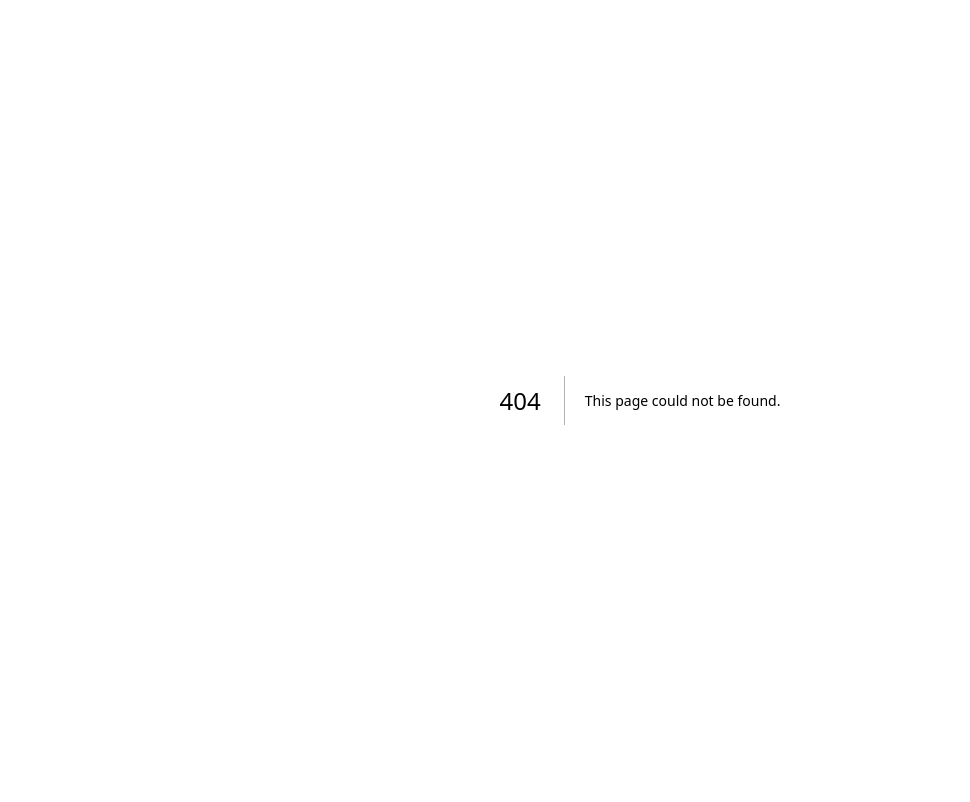
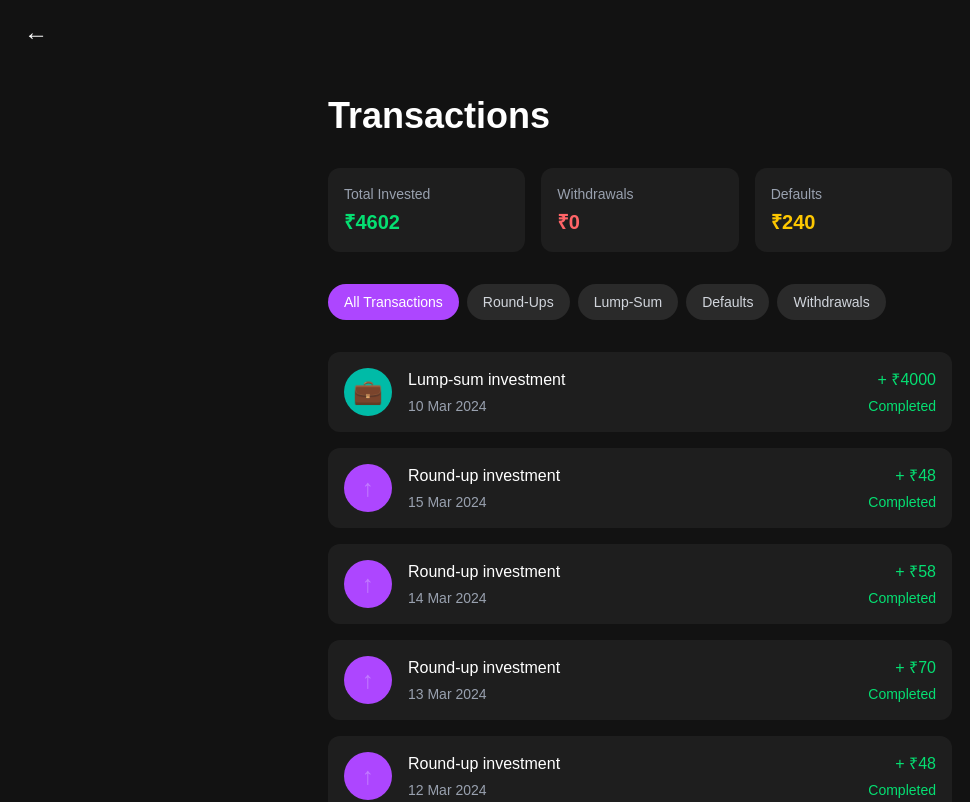
Before and after one commit to raghuramalur/investapp-master, a Next.js app: page /transactions in a window 1280 px wide. Before the commit this address had no page. Shown: the top 802 px of the page, without its empty margins (0-970 px from the left). Built offline with nearby package versions, Linux system fonts and the light colour scheme.

Commit message:
commit 18

```diff
--- a/src/app/dashboard/page.js
+++ b/src/app/dashboard/page.js
@@ -35,6 +35,15 @@ export default function Dashboard() {
         setShowMenu(false);
         router.push('/withdraw');
       }
+    },
+    {
+      icon: '📊',
+      label: 'Transactions',
+      onClick: () => {
+        setShowMenu(false);
+        router.push('/transactions');
+      },
+      subtext: 'View your investment history'
     },
     {
       icon: '👥',
--- /dev/null
+++ b/src/app/transactions/page.js
@@ -0,0 +1,262 @@
+"use client";
+import { useState, useEffect } from 'react';
+import { useRouter } from 'next/navigation';
+
+export default function Transactions() {
+  const [transactions, setTransactions] = useState([]);
+  const [filter, setFilter] = useState('all');
+  const router = useRouter();
+
+  useEffect(() => {
+    // Mock data matching dashboard statistics
+    const mockTransactions = [
+      // Lump sum investment - ₹4,000
+      {
+        id: 1,
+        type: 'lump-sum',
+        amount: 4000,
+        date: '2024-03-10',
+        status: 'completed',
+        description: 'Lump-sum investment'
+      },
+      // Round-ups - Total ₹8,450 from 156 spends
+      ...[...Array(5)].map((_, index) => ({
+        id: 100 + index,
+        type: 'round-up',
+        amount: 45 + Math.floor(Math.random() * 30), // Random amounts between 45-75
+        date: '2024-03-' + (15 - index),
+        status: 'completed',
+        description: 'Round-up investment'
+      })),
+      // Default Payments - ₹240 from 3 transactions
+      {
+        id: 2,
+        type: 'default',
+        amount: 80,
+        date: '2024-03-08',
+        status: 'pending',
+        description: 'Default payment'
+      },
+      {
+        id: 3,
+        type: 'default',
+        amount: 80,
+        date: '2024-03-07',
+        status: 'pending',
+        description: 'Default payment'
+      },
+      {
+        id: 4,
+        type: 'default',
+        amount: 80,
+        date: '2024-03-06',
+        status: 'pending',
+        description: 'Default payment'
+      },
+      // More round-ups
+      ...[...Array(5)].map((_, index) => ({
+        id: 200 + index,
+        type: 'round-up',
+        amount: 45 + Math.floor(Math.random() * 30),
+        date: '2024-03-0' + (5 - index),
+        status: 'completed',
+        description: 'Round-up investment'
+      })),
+    ];
+
+    setTransactions(mockTransactions);
+  }, []);
+
+  const getTransactionIcon = (type) => {
+    switch (type) {
+      case 'round-up':
+        return { icon: '↑', color: 'text-purple-400', bg: 'bg-purple-500' };
+      case 'lump-sum':
+        return { icon: '💼', color: 'text-teal-400', bg: 'bg-teal-500' };
+      case 'withdrawal':
+        return { icon: '↓', color: 'text-red-400', bg: 'bg-red-500' };
+      case 'default':
+        return { icon: '⚠️', color: 'text-yellow-400', bg: 'bg-yellow-500' };
+      default:
+        return { icon: '•', color: 'text-gray-400', bg: 'bg-gray-500' };
+    }
+  };
+
+  const getStatusColor = (status) => {
+    switch (status) {
+      case 'completed':
+        return 'text-green-400';
+      case 'processing':
+        return 'text-blue-400';
+      case 'pending':
+        return 'text-yellow-400';
+      default:
+        return 'text-gray-400';
+    }
+  };
+
+  const formatDate = (dateString) => {
+    const date = new Date(dateString);
+    return date.toLocaleDateString('en-IN', {
+      day: 'numeric',
+      month: 'short',
+      year: 'numeric'
+    });
+  };
+
+  const filteredTransactions = filter === 'all'
+    ? transactions
+    : transactions.filter(t => t.type === filter);
+
+  const calculateTotals = () => {
+    return transactions.reduce((acc, t) => {
+      if (t.status === 'completed') {
+        if (t.type === 'withdrawal') {
+          acc.withdrawals += Math.abs(t.amount);
+        } else {
+          acc.investments += t.amount;
+        }
+      }
+      if (t.type === 'default' && t.status === 'pending') {
+        acc.defaults += t.amount;
+      }
+      return acc;
+    }, { investments: 0, withdrawals: 0, defaults: 0 });
+  };
+
+  const totals = calculateTotals();
+
+  return (
+    <div className="min-h-screen bg-[#121212] text-white">
+      {/* Header */}
+      <div className="w-full px-6">
+        <div className="h-16 flex items-center">
+          <button
+            onClick={() => router.back()}
+            className="text-2xl hover:text-gray-300 transition-colors duration-200"
+          >
+            ←
+          </button>
+        </div>
+      </div>
+
+      {/* Main Content */}
+      <div className="max-w-2xl mx-auto px-6 py-8">
+        <h1 className="text-4xl font-bold mb-8">Transactions</h1>
+
+        {/* Summary Cards */}
+        <div className="grid grid-cols-3 gap-4 mb-8">
+          <div className="bg-[#1E1E1E] rounded-xl p-4">
+            <div className="text-sm text-gray-400 mb-1">Total Invested</div>
+            <div className="text-xl font-bold text-green-400">₹{totals.investments}</div>
+          </div>
+          <div className="bg-[#1E1E1E] rounded-xl p-4">
+            <div className="text-sm text-gray-400 mb-1">Withdrawals</div>
+            <div className="text-xl font-bold text-red-400">₹{totals.withdrawals}</div>
+          </div>
+          <div className="bg-[#1E1E1E] rounded-xl p-4">
+            <div className="text-sm text-gray-400 mb-1">Defaults</div>
+            <div className="text-xl font-bold text-yellow-400">₹{totals.defaults}</div>
+          </div>
+        </div>
+
+        {/* Filter Buttons */}
+        <div className="flex gap-2 mb-6 overflow-x-auto pb-2">
+          <button
+            onClick={() => setFilter('all')}
+            className={`px-4 py-2 rounded-full text-sm whitespace-nowrap ${
+              filter === 'all'
+                ? 'bg-purple-500 text-white'
+                : 'bg-[#2A2A2A] text-gray-300 hover:bg-[#3A3A3A]'
+            }`}
+          >
+            All Transactions
+          </button>
+          <button
+            onClick={() => setFilter('round-up')}
+            className={`px-4 py-2 rounded-full text-sm whitespace-nowrap ${
+              filter === 'round-up'
+                ? 'bg-purple-500 text-white'
+                : 'bg-[#2A2A2A] text-gray-300 hover:bg-[#3A3A3A]'
+            }`}
+          >
+            Round-Ups
+          </button>
+          <button
+            onClick={() => setFilter('lump-sum')}
+            className={`px-4 py-2 rounded-full text-sm whitespace-nowrap ${
+              filter === 'lump-sum'
+                ? 'bg-purple-500 text-white'
+                : 'bg-[#2A2A2A] text-gray-300 hover:bg-[#3A3A3A]'
+            }`}
+          >
+            Lump-Sum
+          </button>
+          <button
+            onClick={() => setFilter('default')}
+            className={`px-4 py-2 rounded-full text-sm whitespace-nowrap ${
+              filter === 'default'
+                ? 'bg-purple-500 text-white'
+                : 'bg-[#2A2A2A] text-gray-300 hover:bg-[#3A3A3A]'
+            }`}
+          >
+            Defaults
+          </button>
+          <button
+            onClick={() => setFilter('withdrawal')}
+            className={`px-4 py-2 rounded-full text-sm whitespace-nowrap ${
+              filter === 'withdrawal'
+                ? 'bg-purple-500 text-white'
+                : 'bg-[#2A2A2A] text-gray-300 hover:bg-[#3A3A3A]'
+            }`}
+          >
+            Withdrawals
+          </button>
+        </div>
+
+        {/* Transactions List */}
+        <div className="space-y-4">
+          {filteredTransactions.map((transaction) => {
+            const { icon, color, bg } = getTransactionIcon(transaction.type);
+            const statusColor = getStatusColor(transaction.status);
+
+            return (
+              <div
+                key={transaction.id}
+                className="bg-[#1E1E1E] rounded-xl p-4 flex items-center gap-4"
+              >
+                <div className={`w-12 h-12 ${bg} bg-opacity-20 rounded-full flex items-center justify-center`}>
+                  <span className={`text-2xl ${color}`}>{icon}</span>
+                </div>
+
+                <div className="flex-grow">
+                  <div className="flex justify-between items-start mb-1">
+                    <div className="font-medium">{transaction.description}</div>
+                    <div className={transaction.type === 'withdrawal' ? 'text-red-400' : 'text-green-400'}>
+                      {transaction.type === 'withdrawal' ? '-' : '+'} ₹{Math.abs(transaction.amount)}
+                    </div>
+                  </div>
+
+                  <div className="flex justify-between items-center">
+                    <div className="text-sm text-gray-400">
+                      {formatDate(transaction.date)}
+                    </div>
+                    <div className={`text-sm capitalize ${statusColor}`}>
+                      {transaction.status}
+                    </div>
+                  </div>
+                </div>
+              </div>
+            );
+          })}
+        </div>
+
+        {filteredTransactions.length === 0 && (
+          <div className="text-center text-gray-400 py-8">
+            No transactions found
+          </div>
+        )}
+      </div>
+    </div>
+  );
+}
```
